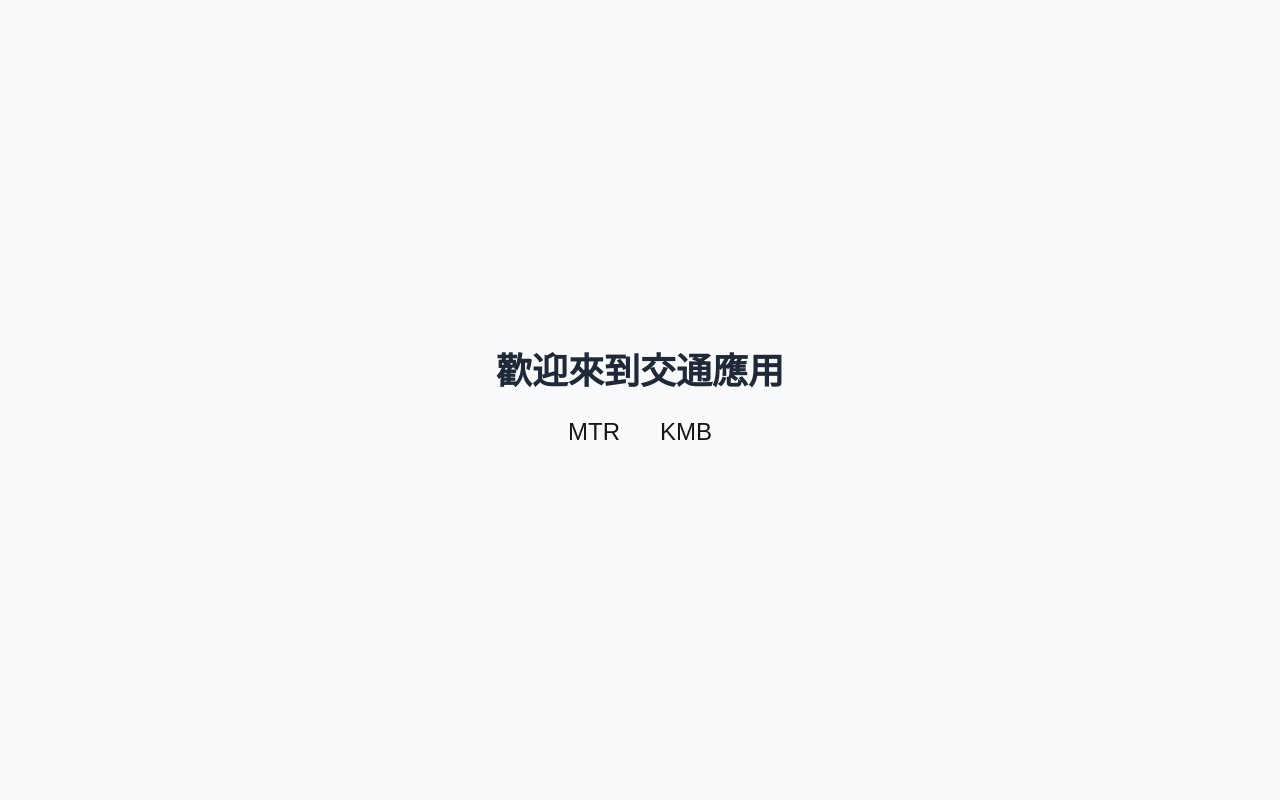
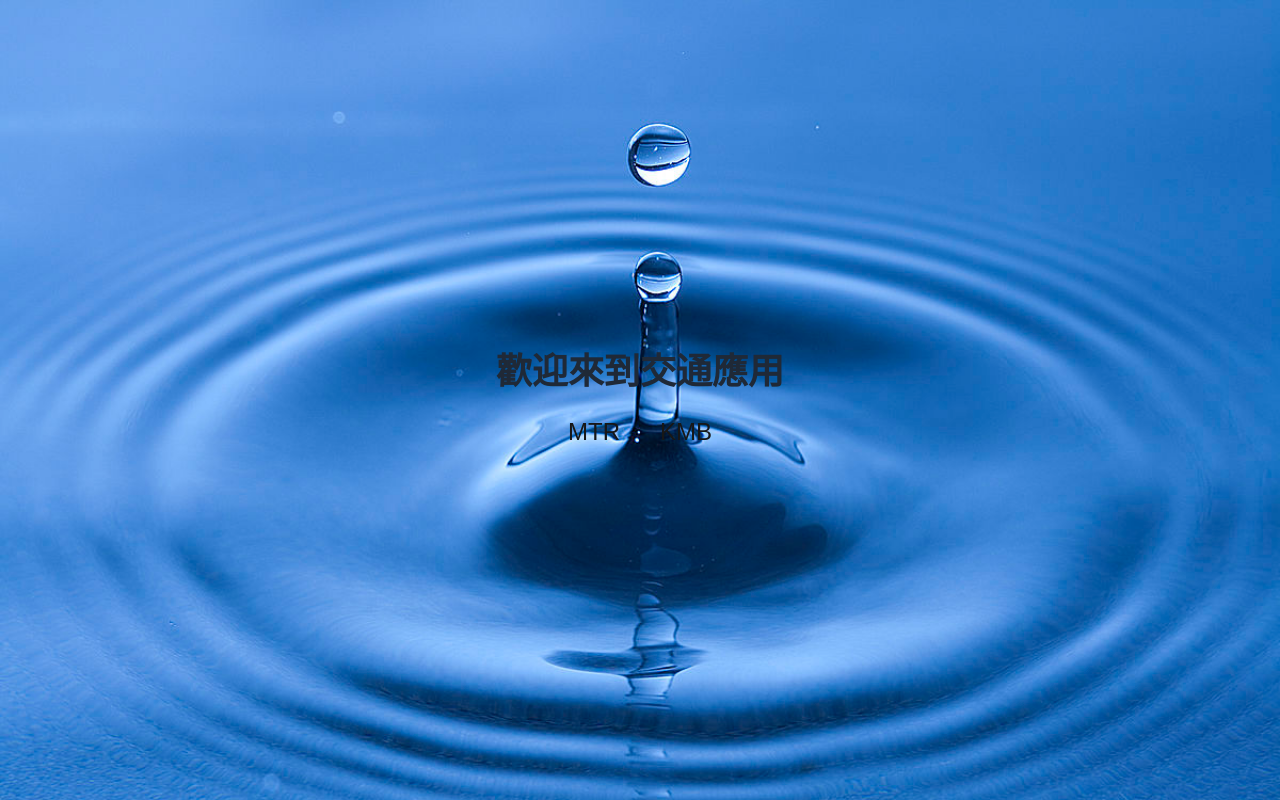
Before and after one commit to TLamT/Transport, a Next.js app: page / in a window 1280 px wide. Built offline with nearby package versions, Linux system fonts and the light colour scheme.

Commit message:
change color

```diff
--- a/src/app/KMB/components/ChoosingRoute.js
+++ b/src/app/KMB/components/ChoosingRoute.js
@@ -27,7 +27,7 @@
   return (
     <div className="flex justify-center gap-2 mt-10 flex-col">
   {searchRoute.length === 0 ? (
-    <div className="text-lg text-gray-500">請輸入正確車站</div>
+    <div className="text-lg text-red-500 text-center">請輸入正確車站</div>
   ) : (
     <>
       <div
--- a/src/app/KMB/page.js
+++ b/src/app/KMB/page.js
@@ -32,7 +32,7 @@
       return () => clearInterval(intervalId);
     }, []);
   return(
-    <>
+    <div className="text-black">
     <div className="flex justify-center gap-6">
     <Link className="hover:underline hover:text-red-600" href="/">首頁</Link>
       <Link className="mb-4 hover:underline hover:text-red-600" href="./MTR">MTR</Link>
@@ -58,7 +58,7 @@
       ↑
     </button>
 
-    </>
+    </div>
 
   )
 }
--- a/src/app/page.js
+++ b/src/app/page.js
@@ -2,7 +2,7 @@
 
 export default function Home() {
   return (
-    <div className="flex flex-col items-center justify-center h-screen bg-gray-50">
+    <div className="flex flex-col items-center justify-center h-screen bg-gray-50 bg-[url('./image/img.jpg')] bg-cover">
 
       <h1 className="text-4xl font-bold mb-6 text-gray-800">歡迎來到交通應用</h1>
       <div className="flex justify-center gap-10 text-2xl">
```
Also changed, not shown: src/app/image/img.jpg (added).
